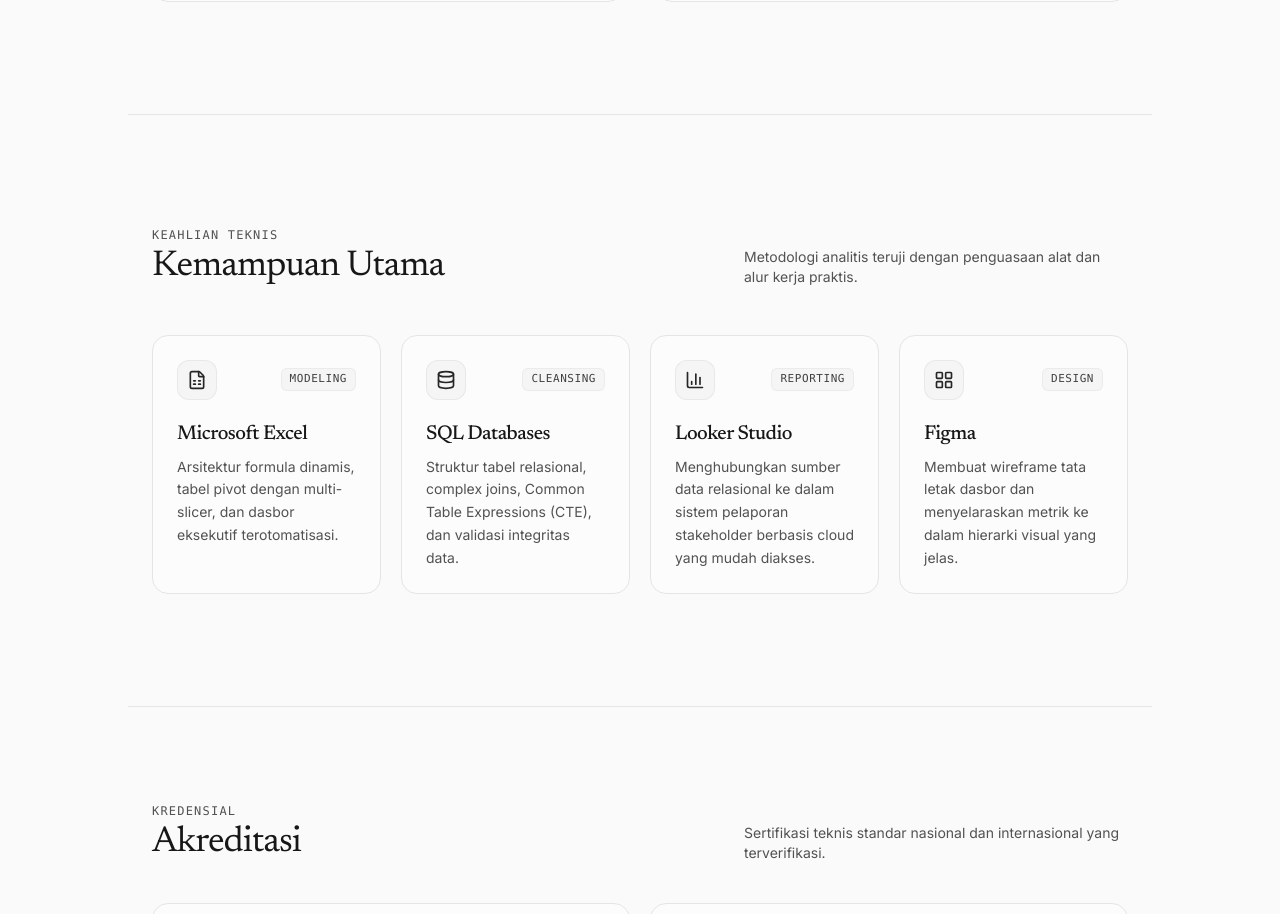
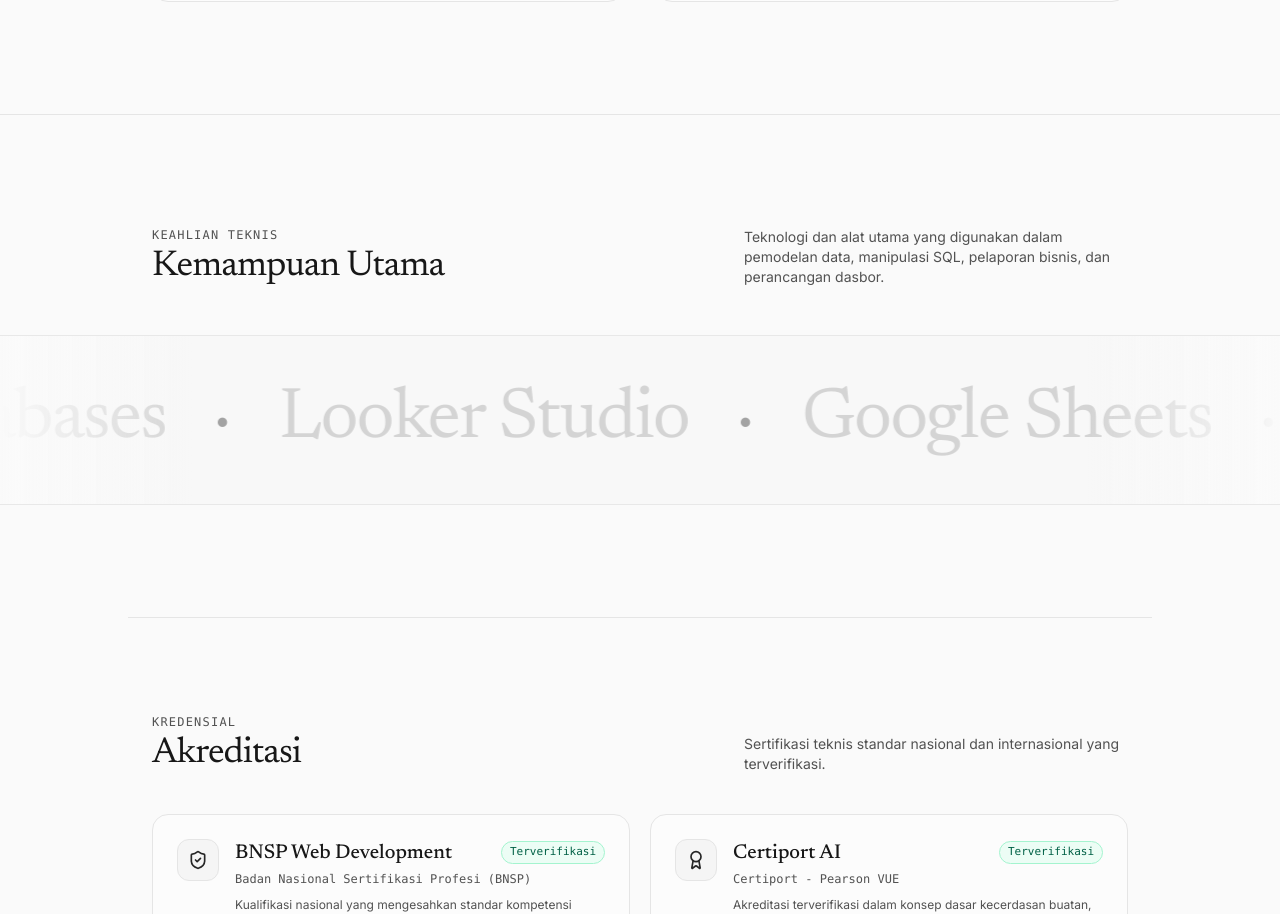
Before and after one commit to qivoradev/portofoliobyiqbal, a React (Vite) app: page / in a window 1280 px wide. Shown: the part 1933-2847 px from the top of the page. Built offline with nearby package versions, Linux system fonts and the light colour scheme; a web font is replaced by a local one.

Commit message:
refactor(ui): replace capabilities cards with infinite scrolling marquee and add Google Sheets

```diff
--- a/src/App.jsx
+++ b/src/App.jsx
@@ -1,9 +1,5 @@
 import React, { useState, useEffect } from 'react';
 import {
-  Database,
-  FileSpreadsheet,
-  BarChart3,
-  LayoutGrid,
   ShieldCheck,
   Award,
   ArrowUpRight,
@@ -51,6 +47,17 @@
     </svg>
   );
 }
+
+const tools = [
+  'Microsoft Excel',
+  'SQL Databases',
+  'Looker Studio',
+  'Google Sheets',
+  'Figma',
+];
+
+// Duplicate items for a seamless gapless infinite scroll loop
+const marqueeItems = [...tools, ...tools, ...tools, ...tools];
 
 const content = {
   id: {
@@ -102,37 +109,7 @@
       overline: 'Keahlian Teknis',
       title: 'Kemampuan Utama',
       subtitle:
-        'Metodologi analitis teruji dengan penguasaan alat dan alur kerja praktis.',
-      items: [
-        {
-          skill: 'Modeling',
-          tool: 'Microsoft Excel',
-          description:
-            'Arsitektur formula dinamis, tabel pivot dengan multi-slicer, dan dasbor eksekutif terotomatisasi.',
-          icon: FileSpreadsheet,
-        },
-        {
-          skill: 'Cleansing',
-          tool: 'SQL Databases',
-          description:
-            'Struktur tabel relasional, complex joins, Common Table Expressions (CTE), dan validasi integritas data.',
-          icon: Database,
-        },
-        {
-          skill: 'Reporting',
-          tool: 'Looker Studio',
-          description:
-            'Menghubungkan sumber data relasional ke dalam sistem pelaporan stakeholder berbasis cloud yang mudah diakses.',
-          icon: BarChart3,
-        },
-        {
-          skill: 'Design',
-          tool: 'Figma',
-          description:
-            'Membuat wireframe tata letak dasbor dan menyelaraskan metrik ke dalam hierarki visual yang jelas.',
-          icon: LayoutGrid,
-        },
-      ],
+        'Teknologi dan alat utama yang digunakan dalam pemodelan data, manipulasi SQL, pelaporan bisnis, dan perancangan dasbor.',
     },
     accreditations: {
       overline: 'Kredensial',
@@ -217,37 +194,7 @@
       overline: 'Technical Stack',
       title: 'Core Capabilities',
       subtitle:
-        'Rigorous analytical methodologies with hands-on tool proficiencies.',
-      items: [
-        {
-          skill: 'Modeling',
-          tool: 'Microsoft Excel',
-          description:
-            'Dynamic formula architecture, multi-slicer pivot tables, and automated executive dashboards.',
-          icon: FileSpreadsheet,
-        },
-        {
-          skill: 'Cleansing',
-          tool: 'SQL Databases',
-          description:
-            'Relational table structuring, complex joins, CTEs, and validating data integrity.',
-          icon: Database,
-        },
-        {
-          skill: 'Reporting',
-          tool: 'Looker Studio',
-          description:
-            'Connecting relational data sources into cloud-accessible stakeholder reporting.',
-          icon: BarChart3,
-        },
-        {
-          skill: 'Design',
-          tool: 'Figma',
-          description:
-            'Wireframing dashboard layouts and aligning metrics into visual hierarchies.',
-          icon: LayoutGrid,
-        },
-      ],
+        'Core technologies and tools deployed across data modeling, relational manipulation, and executive reporting.',
     },
     accreditations: {
       overline: 'Credentials',
@@ -296,7 +243,7 @@
 
   return (
     <div className="min-h-screen bg-neutral-50 text-neutral-900 font-sans selection:bg-neutral-900 selection:text-white">
-      {/* 1. Floating Navbar with Language Toggle */}
+      {/* 1. Floating Navbar with Compact Single-Button Language Switch */}
       <header className="fixed top-0 left-0 right-0 z-50 flex justify-center pt-5 px-4 pointer-events-none">
         <nav
           aria-label="Main Navigation"
@@ -496,12 +443,13 @@
           </div>
         </section>
 
-        {/* 4. Core Capabilities (Updated with Modeling, Cleansing, Reporting, Design) */}
+        {/* 4. Core Capabilities (Infinite Horizontal Text Marquee) */}
         <section
           id="capabilities"
-          className="py-20 md:py-28 max-w-5xl mx-auto px-4 sm:px-6 border-t border-neutral-200"
+          className="py-20 md:py-28 border-t border-neutral-200 overflow-hidden"
         >
-          <div className="flex flex-col sm:flex-row sm:items-end justify-between mb-12">
+          <div className="max-w-5xl mx-auto px-4 sm:px-6 mb-12">
+            <div className="flex flex-col sm:flex-row sm:items-end justify-between">
               <div>
                 <span className="text-xs font-mono uppercase tracking-widest text-neutral-600 block mb-1">
                   {t.capabilities.overline}
@@ -514,35 +462,30 @@
                 {t.capabilities.subtitle}
               </p>
             </div>
+          </div>
 
-          <div className="grid grid-cols-1 sm:grid-cols-2 lg:grid-cols-4 gap-5">
-            {t.capabilities.items.map((cap) => {
-              const Icon = cap.icon;
-              return (
+          {/* Marquee Banner Track */}
+          <div className="w-full relative py-8 sm:py-12 border-y border-neutral-200/80 bg-neutral-100/40 select-none group overflow-hidden">
+            {/* Subtle Gradient Fade Masks on Viewport Edges */}
+            <div className="pointer-events-none absolute left-0 top-0 bottom-0 w-16 sm:w-32 md:w-48 z-10 bg-gradient-to-r from-neutral-50 to-transparent" />
+            <div className="pointer-events-none absolute right-0 top-0 bottom-0 w-16 sm:w-32 md:w-48 z-10 bg-gradient-to-l from-neutral-50 to-transparent" />
+
+            {/* Seamless Infinite Scrolling Track */}
+            <div className="animate-marquee flex items-center whitespace-nowrap will-change-transform">
+              {marqueeItems.map((tool, index) => (
                 <div
-                  key={cap.skill}
-                  className="border border-neutral-200 rounded-2xl p-6 bg-white/40 hover:border-neutral-400/80 hover:bg-white transition-all duration-200 flex flex-col justify-between"
+                  key={`${tool}-${index}`}
+                  className="inline-flex items-center"
                 >
-                  <div>
-                    <div className="flex items-center justify-between mb-5">
-                      <div className="w-10 h-10 rounded-xl bg-neutral-100 border border-neutral-200/80 flex items-center justify-center text-neutral-800">
-                        <Icon className="w-5 h-5 text-neutral-800" />
-                      </div>
-                      <span className="text-[11px] font-mono tracking-wider uppercase px-2 py-0.5 rounded-md bg-neutral-100 text-neutral-700 border border-neutral-200/60">
-                        {cap.skill}
+                  <span className="font-serif text-4xl sm:text-6xl md:text-7xl font-normal text-neutral-300 tracking-tight transition-colors duration-300 hover:text-neutral-900 px-4 sm:px-8 cursor-default">
+                    {tool}
+                  </span>
+                  <span className="text-xl sm:text-3xl text-neutral-400 select-none px-2 sm:px-4">
+                    •
                   </span>
                 </div>
-
-                    <h3 className="font-serif text-xl font-medium text-neutral-900 tracking-tight mb-2">
-                      {cap.tool}
-                    </h3>
-                    <p className="text-neutral-600 text-xs sm:text-sm leading-relaxed">
-                      {cap.description}
-                    </p>
+              ))}
             </div>
-                </div>
-              );
-            })}
           </div>
         </section>
 
--- a/src/index.css
+++ b/src/index.css
@@ -26,3 +26,22 @@
   font-family: var(--font-sans);
   min-height: 100vh;
 }
+
+@keyframes marquee {
+  0% {
+    transform: translateX(0%);
+  }
+  100% {
+    transform: translateX(-50%);
+  }
+}
+
+.animate-marquee {
+  display: flex;
+  width: max-content;
+  animation: marquee 35s linear infinite;
+}
+
+.animate-marquee:hover {
+  animation-play-state: paused;
+}
```
Lines whose indentation alone changed are shown as unchanged.
